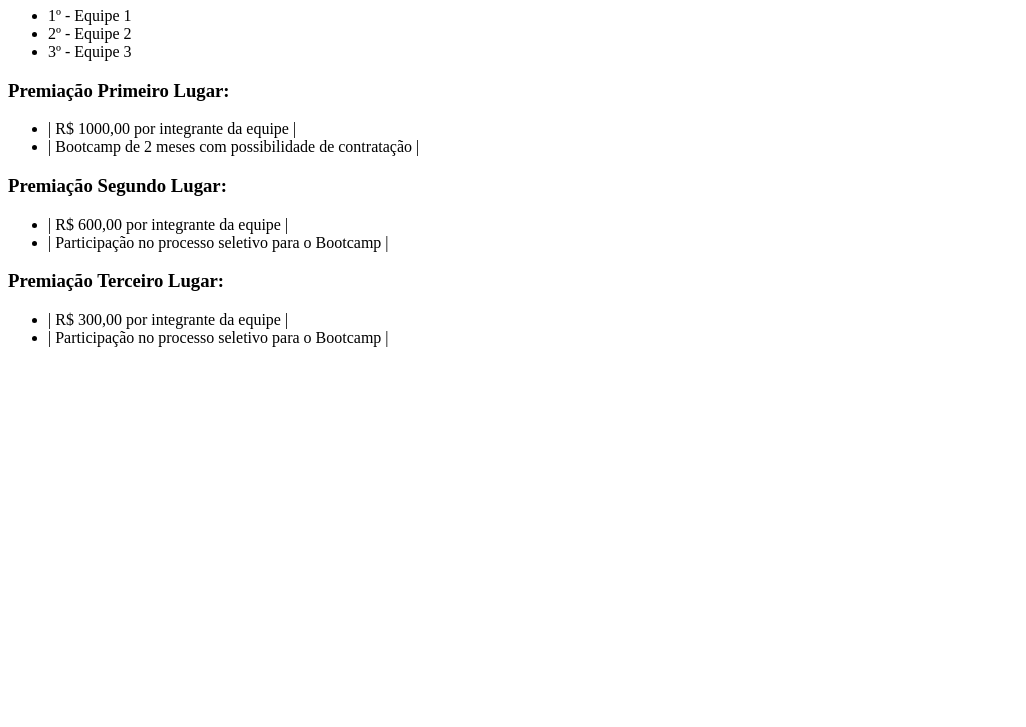
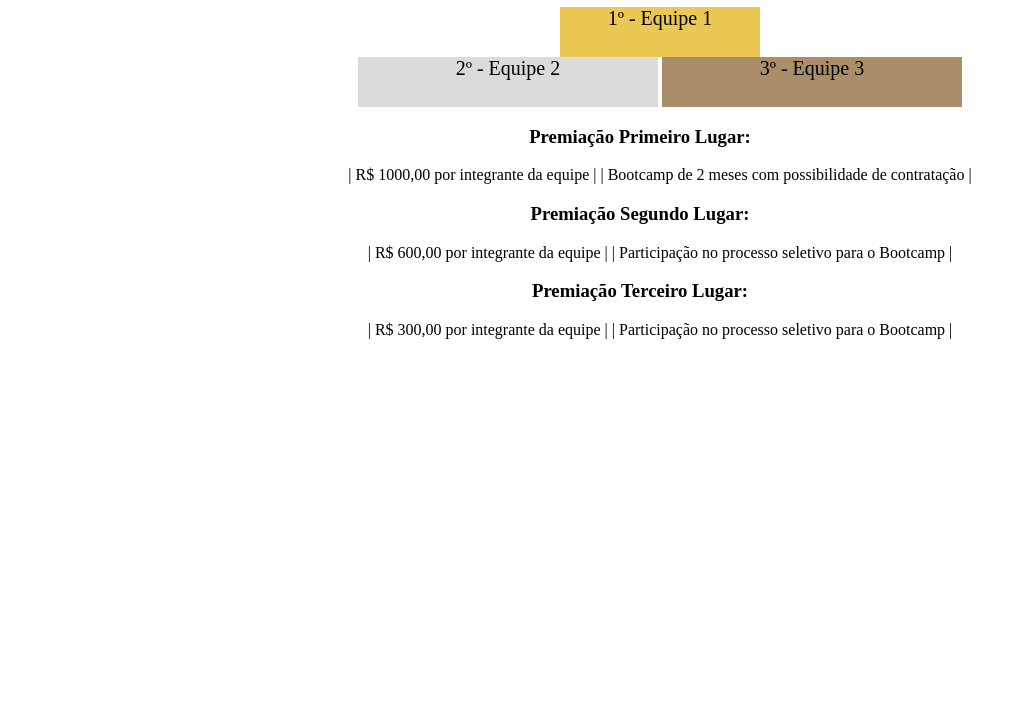
Before and after one commit to germanoMartinss/trybe-exercicios, a plain HTML site: page _fundamentos/_secao-2-introducao-html-e-css/dia-4-html-semantico/Elementos-de-blocos-e-Inline/index.html in a window 1280 px wide. Shown: the part 73-800 px from the top of the page, without its empty margins (0-1026 px from the left). Drawn offline with Linux system fonts and the light colour scheme.

Commit message:
ArquivoUnicoFinalizado

```diff
--- a/_fundamentos/_secao-2-introducao-html-e-css/dia-4-html-semantico/Elementos-de-blocos-e-Inline/index.html
+++ b/_fundamentos/_secao-2-introducao-html-e-css/dia-4-html-semantico/Elementos-de-blocos-e-Inline/index.html
@@ -1,13 +1,57 @@
 <!DOCTYPE html>
-<html lang="pt-br">
-<head>
+<html lang="pt">
+  <head>
     <meta charset="UTF-8">
-    <meta http-equiv="X-UA-Compatible" content="IE=edge">
     <meta name="viewport" content="width=device-width, initial-scale=1.0">
-    <title>Elementos de Bloco e Inline</title>
-    <a rel="stylesheet" href="style.css"></a>
-</head>
+    <title>Ranking</title>
+    <style>
+      h1 {
+        text-align: center;
+      }
 
+      .first {
+        background-color: rgb(235, 200, 84);
+        font-size: 20px;
+        height: 50px;
+        text-align: center;
+        width: 200px;
+        margin-left: auto;
+        margin-right: auto;
+      }
+
+      .second {
+        background-color: rgb(219, 219, 219);
+        font-size: 20px;
+        height: 50px;
+        text-align: center;
+        width: 300px;
+        display: inline-block;
+      }
+
+      .third {
+        background-color: rgb(170, 142, 106);
+        font-size: 20px;
+        height: 50px;
+        text-align: center;
+        width: 300px;
+        display: inline-block;
+      }
+
+      h3 {
+        text-align: center;
+      }
+
+      ul {
+        text-align: center;
+        list-style: none;
+      }
+
+      .premiacao ul li {
+        display: inline;
+      }
+
+    </style>
+  </head>
   <body>
     <header>
       <h1>Hackathon Results</h1>
@@ -36,6 +80,5 @@
         <li>| Participação no processo seletivo para o Bootcamp |</li>
       </ul>
     </section>
-
-</body>
+  </body>
 </html>
--- a/_fundamentos/_secao-2-introducao-html-e-css/dia-4-html-semantico/Elementos-de-blocos-e-Inline/style.css
+++ /dev/null
@@ -1,28 +0,0 @@
-
-h1 {
-  text-align: center;
-}
-
-.first {
-  background-color: rgb(235, 200, 84);
-  font-size: 20px;
-  height: 50px;
-  text-align: center;
-  width: 200px;
-}
-
-.second {
-  background-color: rgb(219, 219, 219);
-  font-size: 20px;
-  height: 50px;
-  text-align: center;
-  width: 300px;
-}
-
-.third {
-  background-color: rgb(170, 142, 106);
-  font-size: 20px;
-  height: 50px;
-  text-align: center;
-  width: 300px;
-}
```
